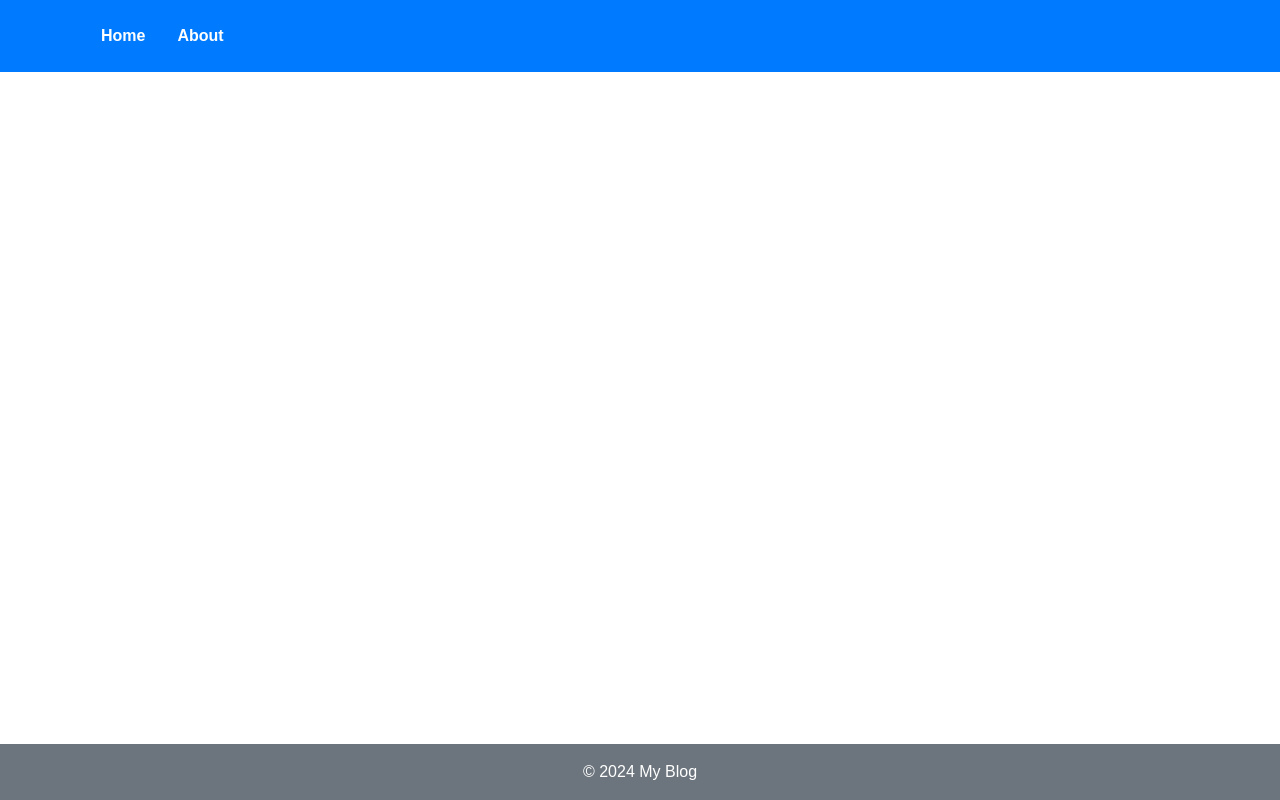
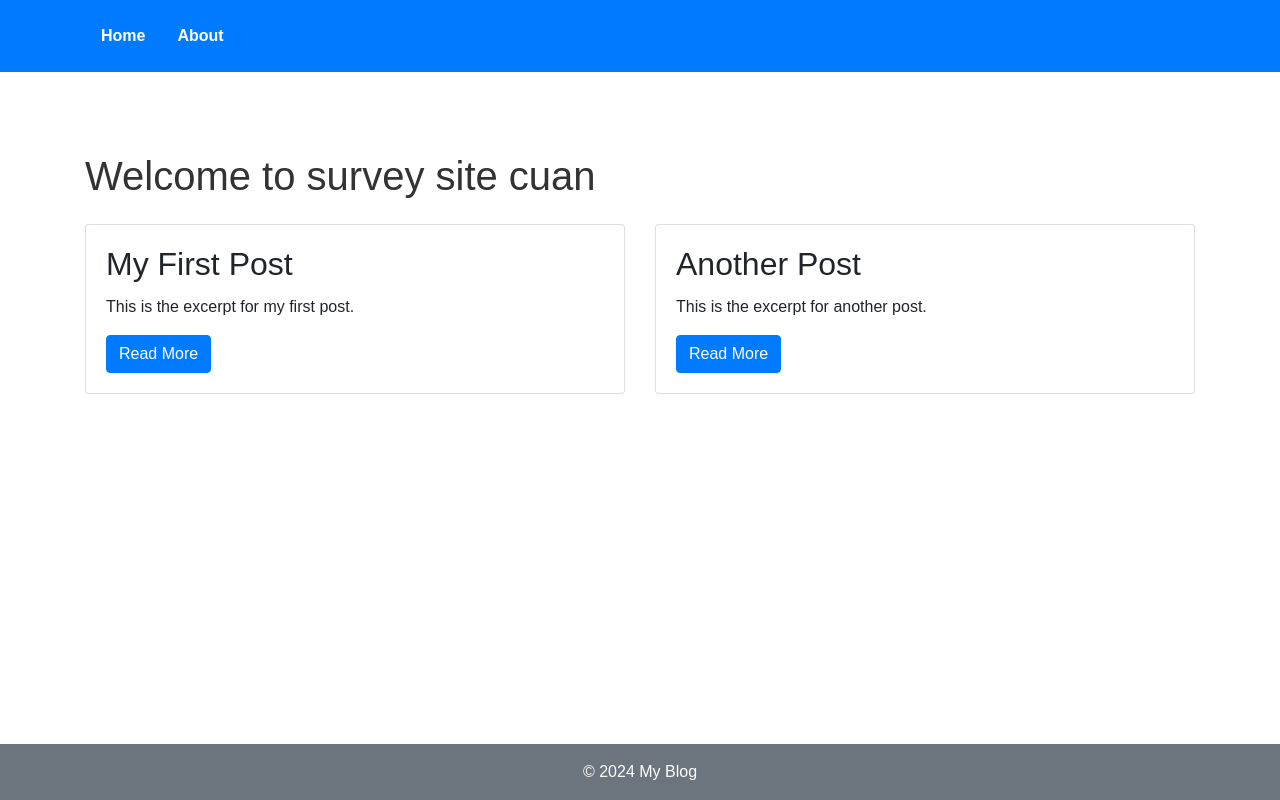
Before and after one commit to RahudDev/badass, a React (Create React App) app: page /home in a window 1280 px wide. Built offline with nearby package versions, Linux system fonts and the light colour scheme.

Commit message:
Initial commit

```diff
--- a/package.json
+++ b/package.json
@@ -1,4 +1,5 @@
 {
+  "homepage" : "https://rahuddev.github.io/badass",
   "name": "my-badass-survei",
   "version": "0.1.0",
   "private": true,
@@ -16,7 +17,9 @@
     "start": "react-scripts start",
     "build": "react-scripts build",
     "test": "react-scripts test",
-    "eject": "react-scripts eject"
+    "eject": "react-scripts eject",
+    "predeploy" : "npm run build",
+    "deploy" : "gh-pages -d build"
   },
   "eslintConfig": {
     "extends": [
--- a/src/App.js
+++ b/src/App.js
@@ -14,7 +14,7 @@ const App = () => {
         <Header />
         <main className="flex-grow-1">
           <Routes>
-            <Route path="/" element={<Home />} />
+            <Route path="/home" element={<Home />} />
             <Route path="/about" element={<About />} />
             <Route path="/post/:id" element={<PostDetail />} />
           </Routes>
--- a/src/pages/Home.js
+++ b/src/pages/Home.js
@@ -9,7 +9,7 @@ const Home = () => {
 
   return (
     <div className="container mt-5">
-      <h1 className="mb-4">Welcome to Earn cuan</h1>
+      <h1 className="mb-4">Welcome to survey site cuan</h1>
       <PostList posts={posts} />
     </div>
   );
```
